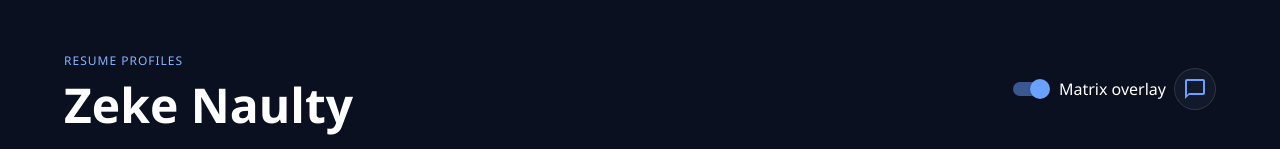
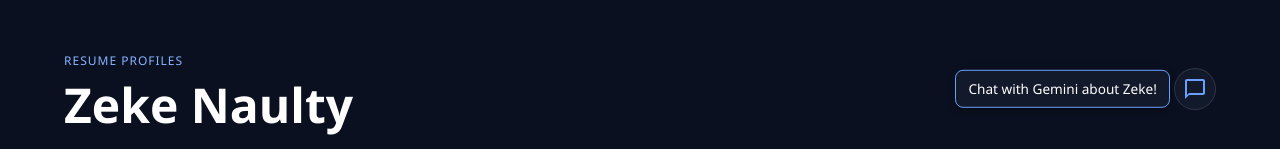
Before and after one commit to zekenaulty/zekenaulty.github.io, a React (Vite) app: page / in a window 1280 px wide. Shown: the part 803-952 px from the top of the page. Built offline with nearby package versions, Linux system fonts and the light colour scheme.

Commit message:
SEO and latest build

```diff
--- a/src/components/ChatDrawer.jsx
+++ b/src/components/ChatDrawer.jsx
@@ -20,7 +20,7 @@
 import { callResumeChat } from '../llm/chatService';
 
 const GEMINI_API_KEY = 'AIzaSyBM6LHTnKOLO1QvaUp1Gg9ShMFZcwitwTQ'; //this is an accepted an known security risk key for demo purposes only
-const GEMINI_MODEL = 'gemini-2.5-flash';
+const GEMINI_MODEL = 'gemini-2.5-flash'; //'gemini-3-pro-preview'; // :( not yet available for free use
 
 const INITIAL_ASSISTANT_MESSAGE = {
   id: 'welcome',
--- a/src/components/ChatToggleButton.jsx
+++ b/src/components/ChatToggleButton.jsx
@@ -1,12 +1,49 @@
 import ChatBubbleOutlineIcon from '@mui/icons-material/ChatBubbleOutline';
 import CloseIcon from '@mui/icons-material/Close';
-import { IconButton, Tooltip } from '@mui/material';
+import { Box, IconButton, Tooltip } from '@mui/material';
+import { keyframes, styled } from '@mui/material/styles';
+import { useEffect, useState } from 'react';
+
+const pulse = keyframes`
+  0% { transform: scale(1); box-shadow: 0 0 0 0 rgba(106,160,255,0.65); }
+  70% { transform: scale(1.08); box-shadow: 0 0 0 12px rgba(106,160,255,0); }
+  100% { transform: scale(1); box-shadow: 0 0 0 0 rgba(106,160,255,0); }
+`;
+
+const Bubble = styled(Box)(({ theme }) => ({
+  position: 'absolute',
+  right: '110%',
+  top: '50%',
+  transform: 'translateY(-50%)',
+  backgroundColor: theme.palette.background.paper,
+  color: theme.palette.text.primary,
+  border: `1px solid ${theme.palette.primary.main}`,
+  borderRadius: theme.spacing(1),
+  padding: theme.spacing(1, 1.5),
+  boxShadow: theme.shadows[4],
+  fontSize: '0.85rem',
+  whiteSpace: 'nowrap',
+  zIndex: 10,
+}));
 
 function ChatToggleButton({ isOpen, onClick }) {
   const label = isOpen ? 'Close AI chat' : 'Open AI chat';
+  const [hasAnimated, setHasAnimated] = useState(false);
+  const [showBubble, setShowBubble] = useState(false);
+
+  useEffect(() => {
+    if (isOpen || hasAnimated) return;
+    // Trigger once when the button first appears
+    setShowBubble(true);
+    setHasAnimated(true);
+    const timer = setTimeout(() => setShowBubble(false), 2200);
+    return () => clearTimeout(timer);
+  }, [isOpen, hasAnimated]);
 
   return (
     <Tooltip title={label}>
+      <Box sx={{ position: 'relative', display: 'inline-flex' }}>
+        {showBubble && <Bubble>Chat with Gemini about Zeke!</Bubble>}
         <IconButton
           aria-label={label}
           color="primary"
@@ -14,6 +51,7 @@
           sx={{
             backgroundColor: (theme) => theme.palette.background.paper,
             border: (theme) => `1px solid ${theme.palette.divider}`,
+            animation: !isOpen && !hasAnimated ? `${pulse} 1.8s ease-out 0s 2` : 'none',
             '&:hover': {
               backgroundColor: (theme) => theme.palette.action.hover,
             },
@@ -21,6 +59,7 @@
         >
           {isOpen ? <CloseIcon /> : <ChatBubbleOutlineIcon />}
         </IconButton>
+      </Box>
     </Tooltip>
   );
 }
```
Also changed, not shown: public/robots.txt (added), src/llm/resumeChatData.json, 1 other file (tests, documents, lock files or other folders). Lines whose indentation alone changed are shown as unchanged.
